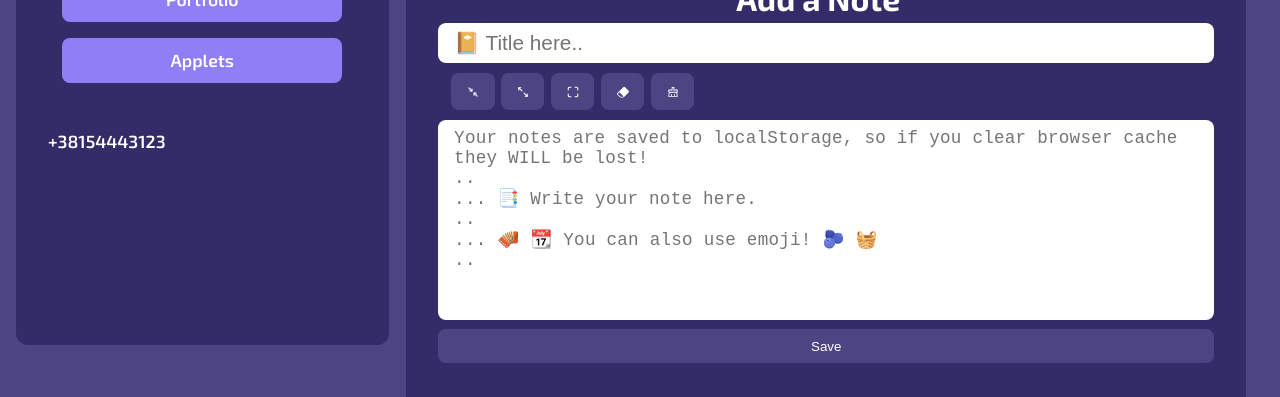
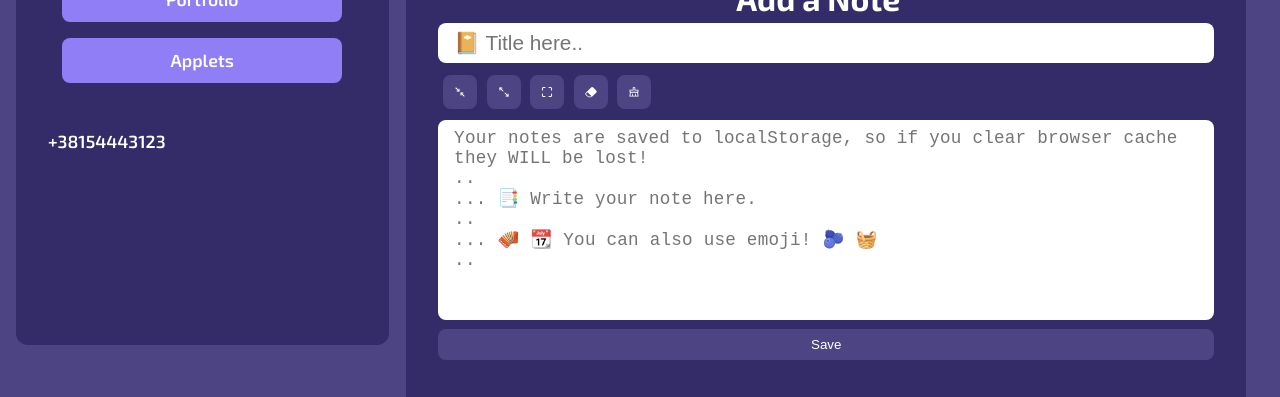
Before and after one commit to erazmozen/hub, a React (Create React App) app: page /applets in a window 1280 px wide. Shown: the part 340-737 px from the top of the page. Built offline with nearby package versions, Linux system fonts and the light colour scheme; no server answers.

Commit message:
Move CSS to separate file for Notes Form

```diff
--- a/src/components/Showpage/comps/Notes/NotesForm.jsx
+++ b/src/components/Showpage/comps/Notes/NotesForm.jsx
@@ -1,4 +1,5 @@
 import { useState } from "react";
+import "./notesform.css";
 
 const NotesForm = ({
   icons,
@@ -59,14 +60,14 @@ const NotesForm = ({
   console.log("Notes Form render");
 
   return (
-    <form onSubmit={saveNote}>
+    <form className="form-wrapper" onSubmit={saveNote}>
       <input
         ref={titleInput}
         placeholder="📔 Title here.."
         className="common-input"
       ></input>
 
-      <div className="toggles-wrapper">
+      <div className="common-icons-wrapper">
         {toggleButtons.map((button) => (
           <button
             key={button.id}
@@ -82,7 +83,7 @@ const NotesForm = ({
       <textarea
         ref={bodyInput}
         placeholder="Your notes are saved to localStorage, so if you clear browser cache they WILL be lost!&#10;..&#10;... 📑 Write your note here.&#10;..&#10;... 🪗 📆 You can also use emoji! 🫐 🧺 &#10;.."
-        className={`common-input textarea-body`}
+        className={`common-input`}
         style={heightClass}
       />
 
--- /dev/null
+++ b/src/components/Showpage/comps/Notes/notesform.css
@@ -0,0 +1,25 @@
+.form-wrapper {
+  display: flex;
+  flex-direction: column;
+}
+
+.form-wrapper input {
+  font-size: 1.3em;
+}
+
+.form-wrapper textarea {
+  resize: none;
+  width: 100%;
+  height: 200px;
+  letter-spacing: 0.015rem;
+  font-size: 1.1em;
+}
+
+.form-wrapper .common-button {
+  background-color: var(--secondary);
+  padding: 0.5rem;
+}
+
+.form-wrapper .common-icons-wrapper > * {
+  margin: 0.3rem;
+}
```
